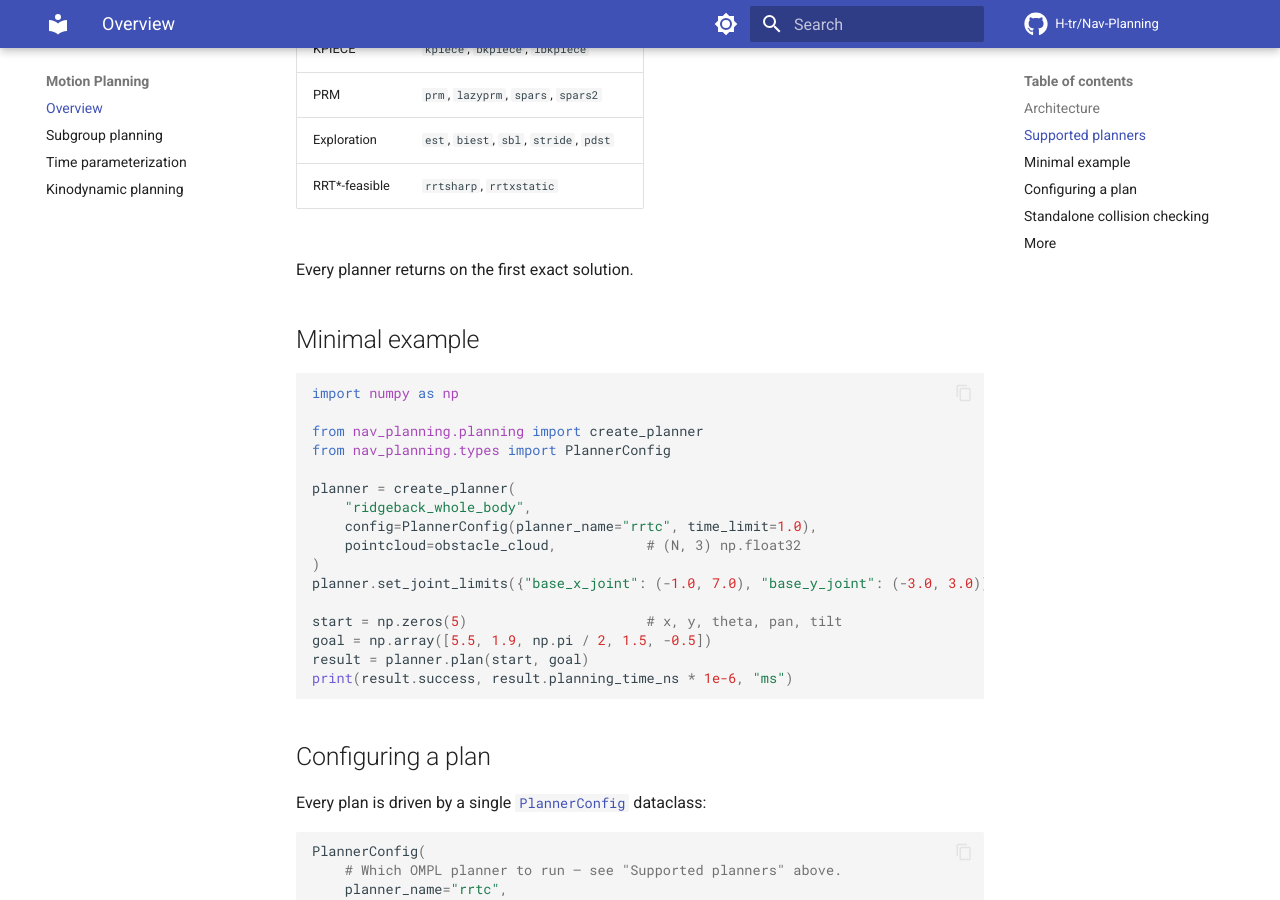
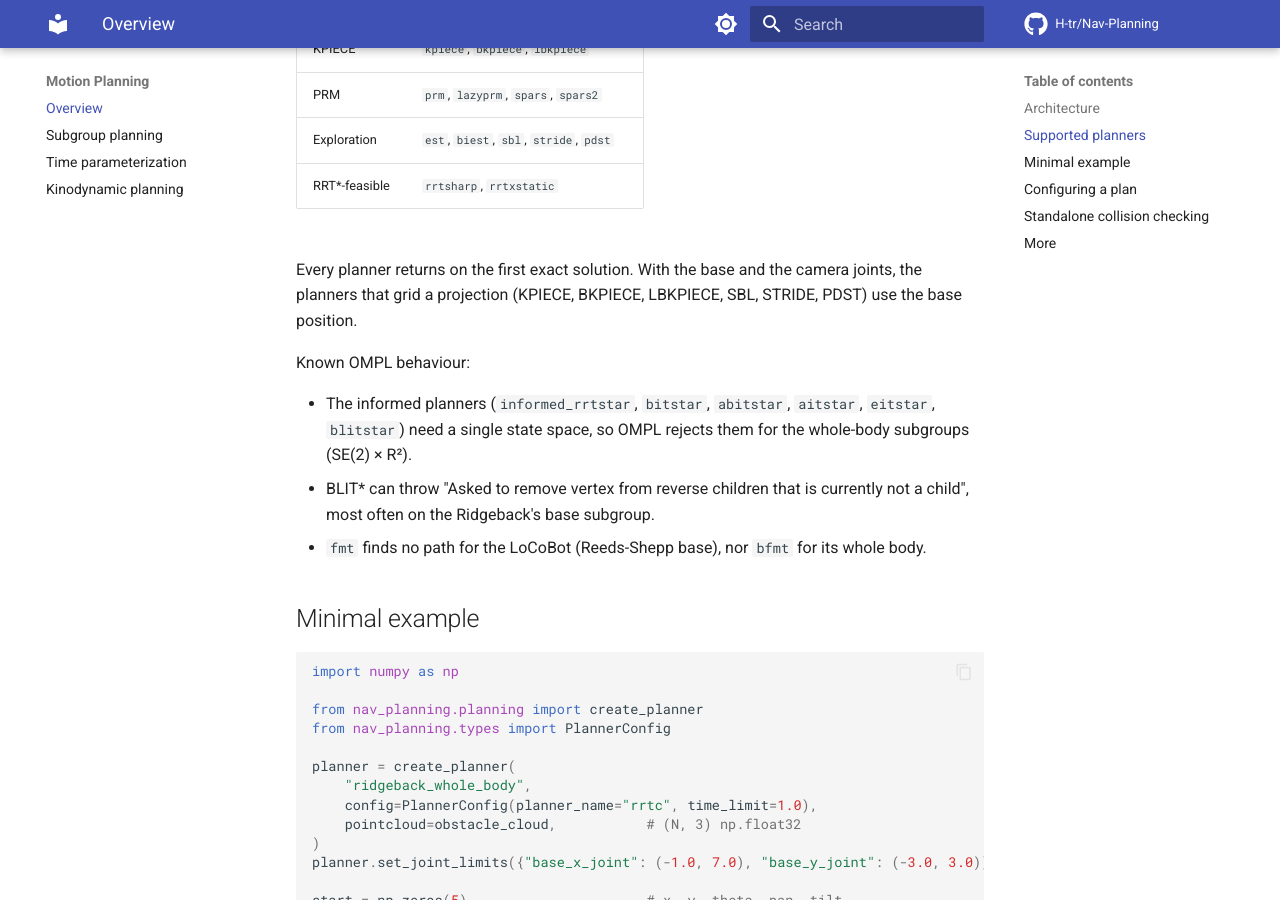
Before and after one commit to H-tr/Nav-Planning, an MkDocs documentation site: the page built from docs/planning/index.md, in a window 1280 px wide and 900 px high, scrolled down 1747 px. Built offline with MkDocs 1.6.1 and Material for MkDocs 9.7.7, drawn with Linux system fonts in a browser that asks for light colours; comment, search, counter and statistics services are not loaded; some of the changed text lies outside the part shown.

```diff
--- a/docs/planning/index.md
+++ b/docs/planning/index.md
@@ -97,7 +97,19 @@ accepts any of:
     | FMT | `fmt`, `bfmt` |
     | PRM\* | `prmstar`, `lazyprmstar` |
 
-Every planner returns on the first exact solution.
+Every planner returns on the first exact solution.  With the base and
+the camera joints, the planners that grid a projection (KPIECE,
+BKPIECE, LBKPIECE, SBL, STRIDE, PDST) use the base position.
+
+Known OMPL behaviour:
+
+- The informed planners (`informed_rrtstar`, `bitstar`, `abitstar`,
+  `aitstar`, `eitstar`, `blitstar`) need a single state space, so OMPL
+  rejects them for the whole-body subgroups (SE(2) × R²).
+- BLIT\* can throw "Asked to remove vertex from reverse children that is
+  currently not a child", most often on the Ridgeback's base subgroup.
+- `fmt` finds no path for the LoCoBot (Reeds-Shepp base), nor `bfmt` for
+  its whole body.
 
 ## Minimal example
 
```
Also changed, not shown: other parts of docs/planning/index.md (+1 -1 lines), 2 other files.
